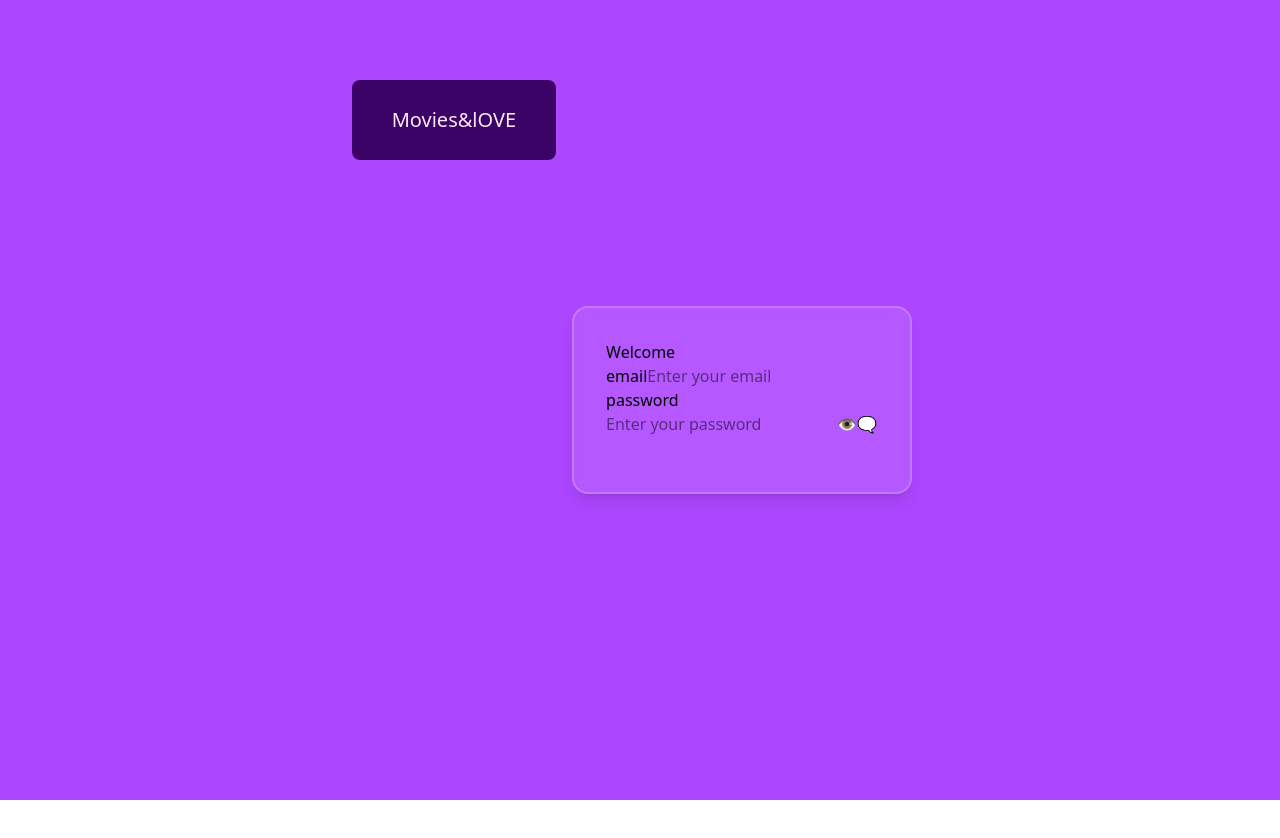
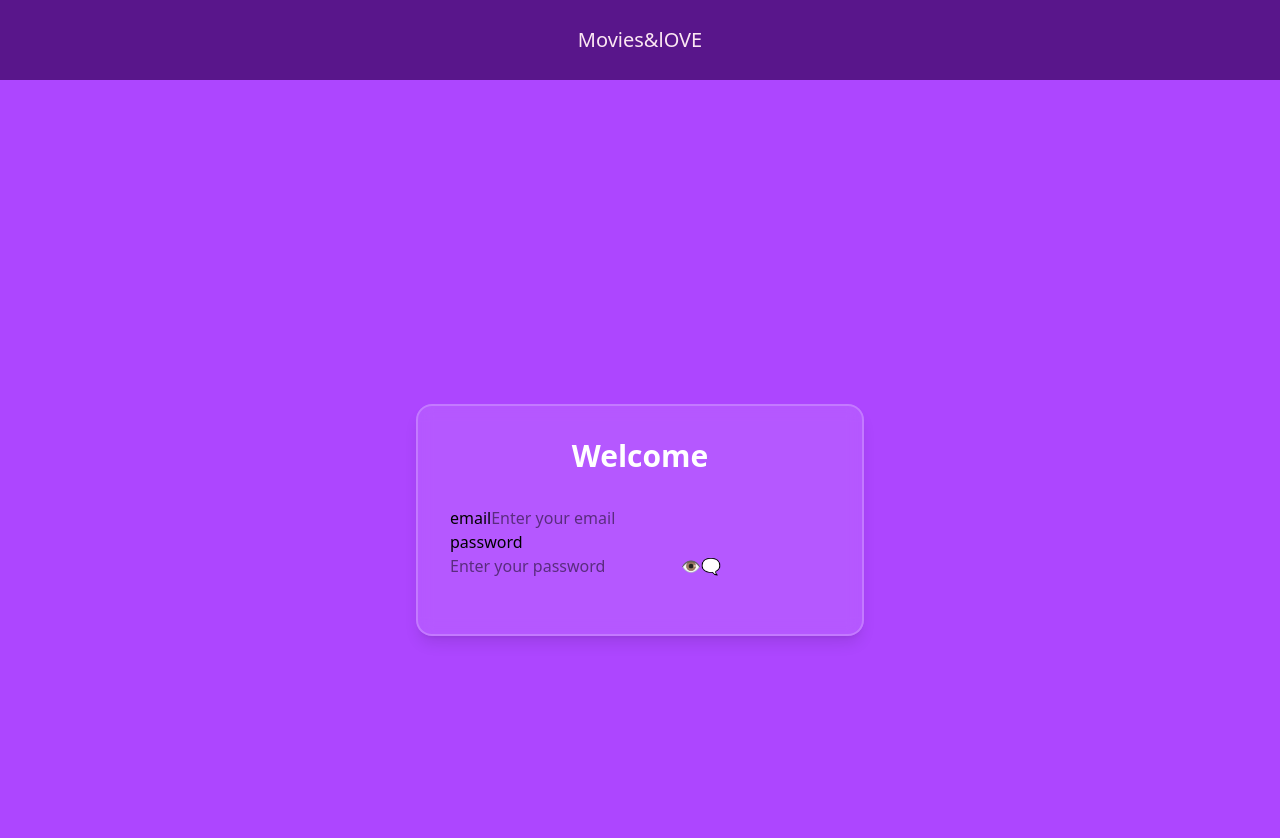
Before and after one commit to Aryandeo8/compo, a React (Vite) app: page / in a window 1280 px wide. Shown: the top 838 px of the page. Before the commit the page ends 800 px from the top, so only its background shows below. Built offline with nearby package versions, Linux system fonts and the light colour scheme.

Commit message:
styling and learning tailwind css

```diff
--- a/index.html
+++ b/index.html
@@ -6,7 +6,7 @@
     <meta name="viewport" content="width=device-width, initial-scale=1.0" />
     <title>Movies&lOVE</title>
   </head>
-  <body>
+  <body >
     <div id="root"></div>
     <script type="module" src="/src/main.jsx"></script>
   </body>
--- a/src/components/appname.jsx
+++ b/src/components/appname.jsx
@@ -2,7 +2,7 @@ import React from 'react'
 
 export const Appname = () => {
   return (
-    <h1 className='text-pink-100 mt-20  text-xl bg-purple-950 h-10 p-10 flex items-center justify-center rounded-lg bg-opacity-0'>
+    <h1 className='text-pink-100 text-xl bg-purple-900 mb-10 h-10 p-10 flex items-center justify-center bg-opacity-0'>
         Movies&lOVE
     </h1>
 
--- a/src/components/logincard.jsx
+++ b/src/components/logincard.jsx
@@ -9,10 +9,9 @@ export const Logincard = () => {
     console.log('Login attempt with:', {email, password});
   };
   return (
-
-    <div className="min-h-50 flex items-center justify-center">
-    <div className="bg-white/10 backdrop-blur-sm rounded-2xl p-8 max-w-md w-full mx-4 border-2 border-white/20 shadow-lg ">
-      <h2>Welcome</h2>
+    <div className="flex justify-center items-center min-h-screen">
+      <div className="bg-white/10 backdrop-blur-sm rounded-2xl p-8 max-w-md w-full mx-4 border-2 border-white/20 shadow-lg">
+        <h2 className="text-3xl font-bold text-white mb-8 text-center" >Welcome</h2>
         <form action="">
           {/* Form */}
           {/* enter email */}
--- a/src/pages/login.jsx
+++ b/src/pages/login.jsx
@@ -1,9 +1,10 @@
 import React from 'react'
 import {Appname} from '../components/appname'
 import {Logincard} from '../components/logincard'
+
 export const Login = () => {
   return (
-    <div className="flex justify-center m-0 h-screen  bg-purple-500 ">
+    <div className="flex flex-col justify-center min-h-screen bg-purple-500">
       <Appname/>
       <Logincard/>
     </div>
```
Also changed, not shown: src/components/temp.jsx (+45 -0 lines). Lines whose indentation alone changed are shown as unchanged.
